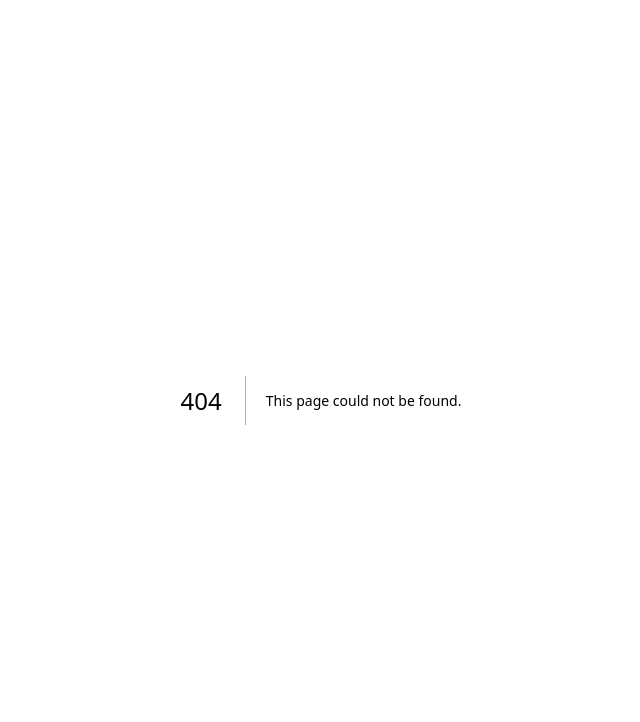
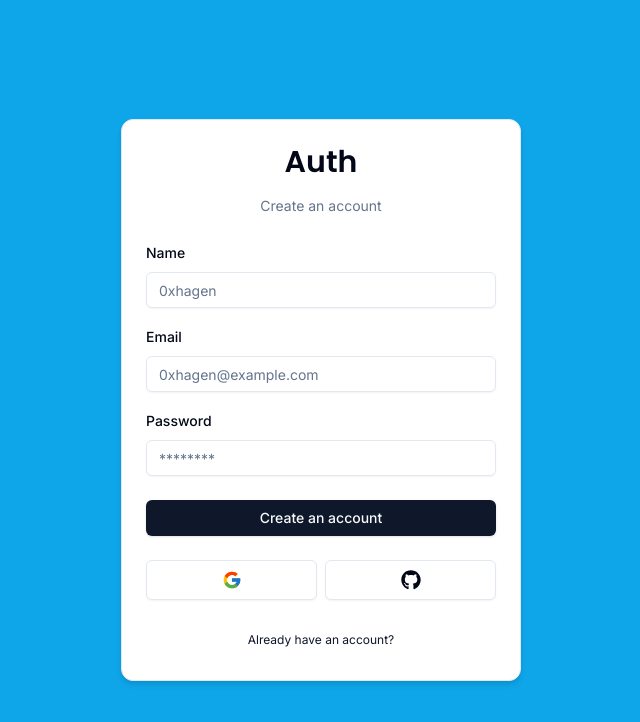
Before and after one commit to 0xHagen/next-auth-template, a Next.js app: page /auth/register in a window 1280 px wide. Before the commit this address had no page. Shown: the top 722 px of the page, without its empty margins (319-959 px from the left). Built offline with nearby package versions, Linux system fonts and the light colour scheme.

Commit message:
feat: register form & action

```diff
--- /dev/null
+++ b/src/actions/register.ts
@@ -0,0 +1,15 @@
+"use server";
+
+import * as z from "zod";
+
+import { RegisterSchema } from "@/schemas";
+
+export const register = async (values: z.infer<typeof RegisterSchema>) => {
+    const validatedFields = RegisterSchema.safeParse(values);
+
+    if(!validatedFields.success) {
+        return { error: "Invalid fields!" }
+    }
+
+    return { success: "Email sent!" }
+}
--- /dev/null
+++ b/src/app/auth/register/page.tsx
@@ -0,0 +1,11 @@
+import { RegisterForm } from "@/components/auth/register-form";
+
+const RegisterPage = () => {
+    return (
+        <div>
+            <RegisterForm />
+        </div>
+    );
+}
+
+export default RegisterPage;
--- /dev/null
+++ b/src/components/auth/register-form.tsx
@@ -0,0 +1,94 @@
+"use client";
+
+import * as z from "zod";
+
+import { useState, useTransition } from "react";
+import { useForm } from "react-hook-form";
+import { zodResolver } from "@hookform/resolvers/zod";
+
+import { RegisterSchema } from "@/schemas";
+import { Input } from "@/components/ui/input";
+import {
+    Form,
+    FormControl,
+    FormField,
+    FormItem,
+    FormLabel,
+    FormMessage,
+} from "@/components/ui/form";
+import { CardWrapper } from "@/components/auth/card-wrapper";
+import { Button } from "@/components/ui/button";
+import { FormError } from "@/components/form-error";
+import { FormSuccess } from "@/components/form-success";
+import { register } from "@/actions/register";
+
+export const RegisterForm = () => {
+    const [error, setError] = useState<string | undefined>("");
+    const [success, setSuccess] = useState<string | undefined>("");
+    const [isPending, startTransition] = useTransition();
+
+    const form = useForm<z.infer<typeof RegisterSchema>>({
+        resolver: zodResolver(RegisterSchema),
+        defaultValues: {
+            email: "",
+            password: "",
+            name: "",
+        }
+    });
+
+    const onSubmit = (values: z.infer<typeof RegisterSchema>) => {
+        setError("")
+        setSuccess("")
+
+        startTransition(() => {
+            register(values)
+                .then((data) => {
+                    setError(data.error)
+                    setSuccess(data.success)
+                })
+        })
+    }
+
+    return (
+        <CardWrapper headerLabel="Create an account" backButtonLabel="Already have an account?" backButtonHref="/auth/login" showSocial>
+            <Form {...form}>
+                <form onSubmit={form.handleSubmit(onSubmit)} className="space-y-6">
+                    <div className="space-y-4">
+                        <FormField control={form.control} name="name" render={({ field }) => (
+                            <FormItem>
+                                <FormLabel>Name</FormLabel>
+                                <FormControl>
+                                    <Input {...field} disabled={isPending} placeholder="0xhagen"/>
+                                </FormControl>
+                                <FormMessage />
+                            </FormItem>
+                        )}/>
+                        <FormField control={form.control} name="email" render={({ field }) => (
+                            <FormItem>
+                                <FormLabel>Email</FormLabel>
+                                <FormControl>
+                                    <Input {...field} disabled={isPending} placeholder="0xhagen@example.com" type="email"/>
+                                </FormControl>
+                                <FormMessage />
+                            </FormItem>
+                        )}/>
+                        <FormField control={form.control} name="password" render={({ field }) => (
+                            <FormItem>
+                                <FormLabel>Password</FormLabel>
+                                <FormControl>
+                                    <Input {...field} disabled={isPending} placeholder="********" type="password"/>
+                                </FormControl>
+                                <FormMessage />
+                            </FormItem>
+                        )}/>
+                    </div>
+                    <FormError message={error} />
+                    <FormSuccess message={success} />
+                    <Button disabled={isPending} type="submit" className="w-full">
+                        Create an account
+                    </Button>
+                </form>
+            </Form>
+        </CardWrapper>
+    );
+}
--- a/src/schemas/index.ts
+++ b/src/schemas/index.ts
@@ -8,3 +8,15 @@ export const LoginSchema = z.object({
         message: "Password is required",
     }),
 });
+
+export const RegisterSchema = z.object({
+    email: z.string().email({
+        message: "Email is required",
+    }),
+    password: z.string().min(8, {
+        message: "Minimum 8 characters required",
+    }),
+    name: z.string().min(1, {
+        message: "Name is required",
+    }),
+});
```
